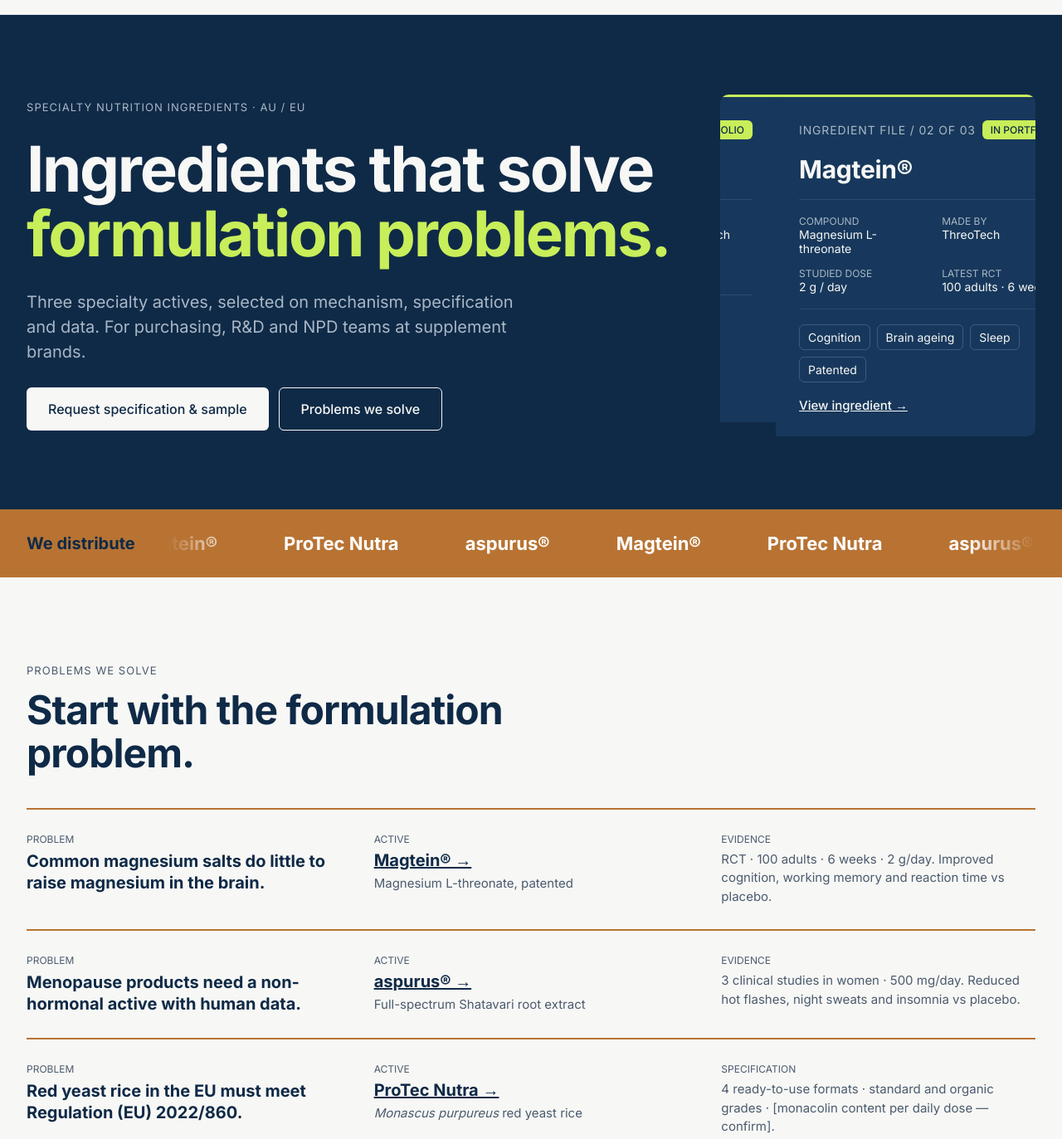
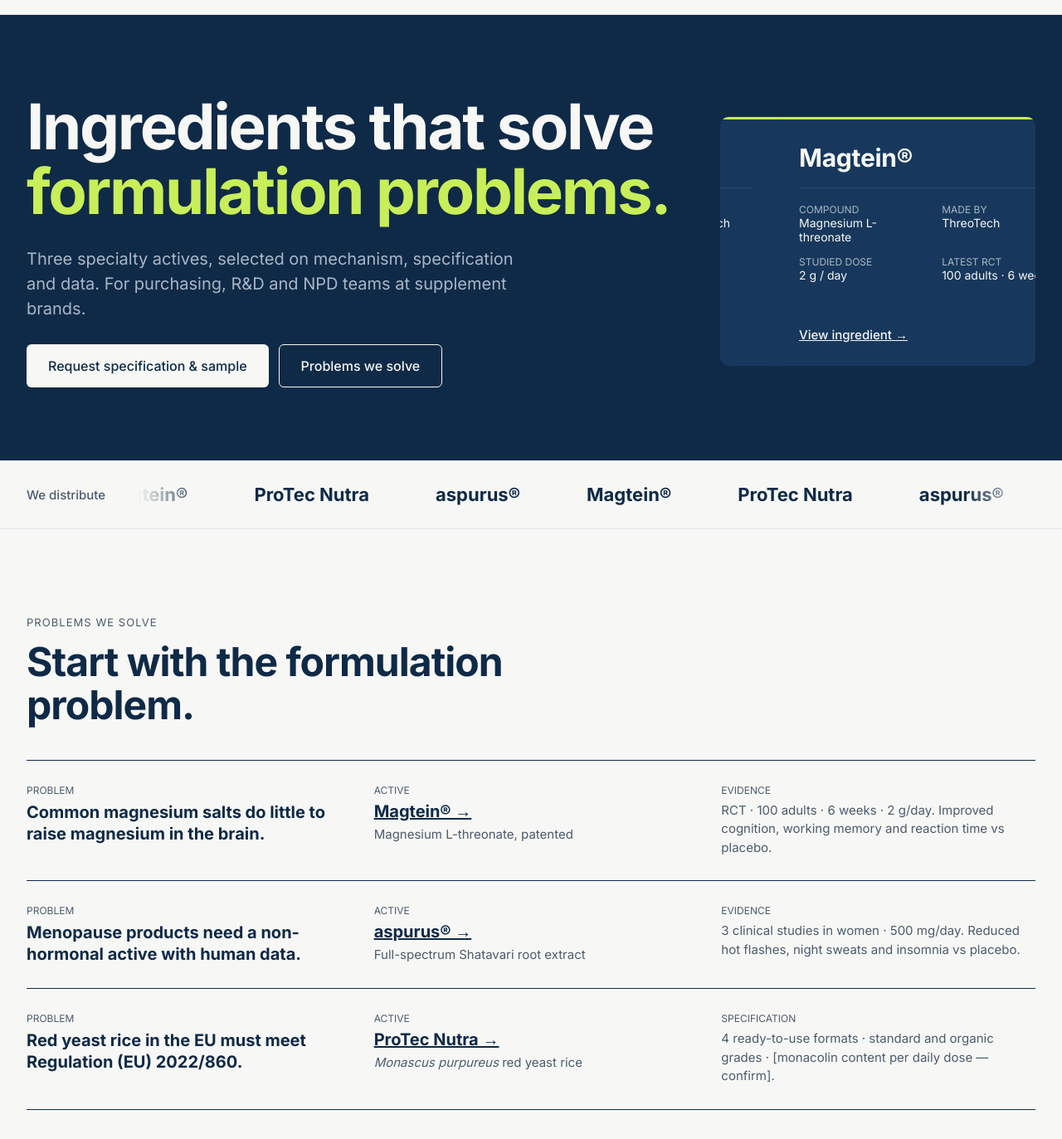
Before and after one commit to IliaParaskevopoulos/igea-website, a plain HTML site: page index.html in a window 1280 px wide. Shown: the part 66-1439 px from the top of the page at 83% size. Drawn offline with Linux system fonts and the light colour scheme; files whose address does not match are found by name.

Commit message:
Calmer homepage: less copper, simpler slider cards
Co-Authored-By: Claude Opus 5.5 <noreply@anthropic.com>
Claude-Session: https://claude.ai/code/session_01MtKpymR6DXGtys9gbi4U9y

```diff
--- a/index.html
+++ b/index.html
@@ -18,7 +18,7 @@ input,select,textarea,button{font-family:inherit}
 @keyframes igea-slide{0%,27%{transform:translateX(0)}33%,60%{transform:translateX(-25%)}66%,93%{transform:translateX(-50%)}100%{transform:translateX(-75%)}}
 .igea-marquee-box{overflow:hidden;flex:1 1 400px;min-width:0;-webkit-mask-image:linear-gradient(90deg,transparent,#000 8%,#000 92%,transparent);mask-image:linear-gradient(90deg,transparent,#000 8%,#000 92%,transparent)}
 .igea-marquee{display:flex;width:max-content;animation:igea-marq 22s linear infinite}
-.igea-marquee span{padding:0 40px;font-size:22px;font-weight:700;white-space:nowrap;color:#FFFFFF}
+.igea-marquee span{padding:0 40px;font-size:22px;font-weight:700;white-space:nowrap;color:#0F2A47}
 @keyframes igea-marq{from{transform:translateX(0)}to{transform:translateX(-50%)}}
 @media (prefers-reduced-motion: reduce){.igea-track,.igea-marquee{animation:none}}
 </style>
@@ -44,7 +44,6 @@ input,select,textarea,button{font-family:inherit}
 <section id="top" style="background: #0F2A47; color: #F7F7F5">
 <div style="max-width: 1240px; margin: 0 auto; padding: 96px 32px 88px; display: flex; flex-wrap: wrap; gap: 56px; align-items: center">
 <div style="flex: 999 1 560px; min-width: 0; display: flex; flex-direction: column; gap: 28px">
-<p style="margin: 0; font-family: 'Inter', system-ui, sans-serif; font-size: 13px; letter-spacing: 0.08em; color: #A9B7C6">SPECIALTY NUTRITION INGREDIENTS · AU / EU</p>
 <h1 style="margin: 0; font-size: clamp(44px, 6vw, 76px); line-height: 1.02; letter-spacing: -0.03em; font-weight: 700">Ingredients that solve <span style="color: #C8EE5A">formulation problems.</span></h1>
 <p style="margin: 0; font-size: 20px; line-height: 1.5; color: #A9B7C6; max-width: 600px">Three specialty actives, selected on mechanism, specification and data. For purchasing, R&amp;D and NPD teams at supplement brands.</p>
 <div style="display: flex; flex-wrap: wrap; gap: 12px">
@@ -56,38 +55,30 @@ input,select,textarea,button{font-family:inherit}
 <div class="igea-carousel" aria-label="Ingredient files" style="flex: 1 1 380px; min-width: 0; max-width: 520px">
 <div class="igea-track">
 <div class="igea-slide">
-<div style="background: #17385C; color: #F7F7F5; border-top: 3px solid #C8EE5A; padding: 28px; display: flex; flex-direction: column; gap: 18px; font-family: 'Inter', system-ui, sans-serif; font-size: 14px; min-height: 340px; box-sizing: border-box">
-<div style="display: flex; justify-content: space-between; align-items: center"><span style="color: #A9B7C6; letter-spacing: 0.06em">INGREDIENT FILE / 01 OF 03</span><span style="background: #C8EE5A; color: #0F2A47; padding: 4px 10px; border-radius: 6px; font-size: 12px; font-weight: 500">IN PORTFOLIO</span></div>
+<div style="background: #17385C; color: #F7F7F5; border-top: 3px solid #C8EE5A; padding: 28px; display: flex; flex-direction: column; gap: 18px; font-family: 'Inter', system-ui, sans-serif; font-size: 14px; height: 300px; box-sizing: border-box">
 <div style="font-family: 'Inter', sans-serif; font-size: 30px; font-weight: 700; letter-spacing: -0.01em">aspurus®</div>
 <div style="display: grid; grid-template-columns: repeat(2, minmax(0, 1fr)); gap: 14px 20px; border-top: 1px solid #2B4A6E; padding-top: 18px"><div><div style="color: #A9B7C6; font-size: 12px">BOTANICAL</div><div><i>Asparagus racemosus</i></div></div><div><div style="color: #A9B7C6; font-size: 12px">MADE BY</div><div>Waleria Healthtech</div></div><div><div style="color: #A9B7C6; font-size: 12px">STUDIED DOSE</div><div>500 mg / day</div></div><div><div style="color: #A9B7C6; font-size: 12px">CLINICAL STUDIES</div><div>3 in women</div></div></div>
-<div style="border-top: 1px solid #2B4A6E; padding-top: 18px; display: flex; flex-wrap: wrap; gap: 8px"><span style="border: 1px solid #3F5C80; padding: 6px 10px; border-radius: 6px">Menopause</span><span style="border: 1px solid #3F5C80; padding: 6px 10px; border-radius: 6px">Hormonal balance</span><span style="border: 1px solid #3F5C80; padding: 6px 10px; border-radius: 6px">Plant-based</span><span style="border: 1px solid #3F5C80; padding: 6px 10px; border-radius: 6px">Award-winning</span></div>
 <a href="aspurus.html" style="color: #F7F7F5; font-family: 'Inter', sans-serif; font-weight: 500; font-size: 15px; margin-top: auto">View ingredient →</a>
 </div>
 </div>
 <div class="igea-slide">
-<div style="background: #17385C; color: #F7F7F5; border-top: 3px solid #C8EE5A; padding: 28px; display: flex; flex-direction: column; gap: 18px; font-family: 'Inter', system-ui, sans-serif; font-size: 14px; min-height: 340px; box-sizing: border-box">
-<div style="display: flex; justify-content: space-between; align-items: center"><span style="color: #A9B7C6; letter-spacing: 0.06em">INGREDIENT FILE / 02 OF 03</span><span style="background: #C8EE5A; color: #0F2A47; padding: 4px 10px; border-radius: 6px; font-size: 12px; font-weight: 500">IN PORTFOLIO</span></div>
+<div style="background: #17385C; color: #F7F7F5; border-top: 3px solid #C8EE5A; padding: 28px; display: flex; flex-direction: column; gap: 18px; font-family: 'Inter', system-ui, sans-serif; font-size: 14px; height: 300px; box-sizing: border-box">
 <div style="font-family: 'Inter', sans-serif; font-size: 30px; font-weight: 700; letter-spacing: -0.01em">Magtein®</div>
 <div style="display: grid; grid-template-columns: repeat(2, minmax(0, 1fr)); gap: 14px 20px; border-top: 1px solid #2B4A6E; padding-top: 18px"><div><div style="color: #A9B7C6; font-size: 12px">COMPOUND</div><div>Magnesium L-threonate</div></div><div><div style="color: #A9B7C6; font-size: 12px">MADE BY</div><div>ThreoTech</div></div><div><div style="color: #A9B7C6; font-size: 12px">STUDIED DOSE</div><div>2 g / day</div></div><div><div style="color: #A9B7C6; font-size: 12px">LATEST RCT</div><div>100 adults · 6 weeks</div></div></div>
-<div style="border-top: 1px solid #2B4A6E; padding-top: 18px; display: flex; flex-wrap: wrap; gap: 8px"><span style="border: 1px solid #3F5C80; padding: 6px 10px; border-radius: 6px">Cognition</span><span style="border: 1px solid #3F5C80; padding: 6px 10px; border-radius: 6px">Brain ageing</span><span style="border: 1px solid #3F5C80; padding: 6px 10px; border-radius: 6px">Sleep</span><span style="border: 1px solid #3F5C80; padding: 6px 10px; border-radius: 6px">Patented</span></div>
 <a href="magtein.html" style="color: #F7F7F5; font-family: 'Inter', sans-serif; font-weight: 500; font-size: 15px; margin-top: auto">View ingredient →</a>
 </div>
 </div>
 <div class="igea-slide">
-<div style="background: #17385C; color: #F7F7F5; border-top: 3px solid #C8EE5A; padding: 28px; display: flex; flex-direction: column; gap: 18px; font-family: 'Inter', system-ui, sans-serif; font-size: 14px; min-height: 340px; box-sizing: border-box">
-<div style="display: flex; justify-content: space-between; align-items: center"><span style="color: #A9B7C6; letter-spacing: 0.06em">INGREDIENT FILE / 03 OF 03</span><span style="background: #C8EE5A; color: #0F2A47; padding: 4px 10px; border-radius: 6px; font-size: 12px; font-weight: 500">IN PORTFOLIO</span></div>
+<div style="background: #17385C; color: #F7F7F5; border-top: 3px solid #C8EE5A; padding: 28px; display: flex; flex-direction: column; gap: 18px; font-family: 'Inter', system-ui, sans-serif; font-size: 14px; height: 300px; box-sizing: border-box">
 <div style="font-family: 'Inter', sans-serif; font-size: 30px; font-weight: 700; letter-spacing: -0.01em">ProTec Nutra</div>
 <div style="display: grid; grid-template-columns: repeat(2, minmax(0, 1fr)); gap: 14px 20px; border-top: 1px solid #2B4A6E; padding-top: 18px"><div><div style="color: #A9B7C6; font-size: 12px">SOURCE</div><div><i>Monascus purpureus</i></div></div><div><div style="color: #A9B7C6; font-size: 12px">FORMATS</div><div>Powder · granule · beadlet · capsule</div></div><div><div style="color: #A9B7C6; font-size: 12px">GRADES</div><div>Standard &amp; organic</div></div><div><div style="color: #A9B7C6; font-size: 12px">EU RULE</div><div>Reg. (EU) 2022/860</div></div></div>
-<div style="border-top: 1px solid #2B4A6E; padding-top: 18px; display: flex; flex-wrap: wrap; gap: 8px"><span style="border: 1px solid #3F5C80; padding: 6px 10px; border-radius: 6px">Heart health</span><span style="border: 1px solid #3F5C80; padding: 6px 10px; border-radius: 6px">Fermented</span><span style="border: 1px solid #3F5C80; padding: 6px 10px; border-radius: 6px">Organic option</span><span style="border: 1px solid #3F5C80; padding: 6px 10px; border-radius: 6px">EU supplements</span></div>
 <a href="protec-nutra.html" style="color: #F7F7F5; font-family: 'Inter', sans-serif; font-weight: 500; font-size: 15px; margin-top: auto">View ingredient →</a>
 </div>
 </div>
 <div class="igea-slide" aria-hidden="true">
-<div style="background: #17385C; color: #F7F7F5; border-top: 3px solid #C8EE5A; padding: 28px; display: flex; flex-direction: column; gap: 18px; font-family: 'Inter', system-ui, sans-serif; font-size: 14px; min-height: 340px; box-sizing: border-box">
-<div style="display: flex; justify-content: space-between; align-items: center"><span style="color: #A9B7C6; letter-spacing: 0.06em">INGREDIENT FILE / 01 OF 03</span><span style="background: #C8EE5A; color: #0F2A47; padding: 4px 10px; border-radius: 6px; font-size: 12px; font-weight: 500">IN PORTFOLIO</span></div>
+<div style="background: #17385C; color: #F7F7F5; border-top: 3px solid #C8EE5A; padding: 28px; display: flex; flex-direction: column; gap: 18px; font-family: 'Inter', system-ui, sans-serif; font-size: 14px; height: 300px; box-sizing: border-box">
 <div style="font-family: 'Inter', sans-serif; font-size: 30px; font-weight: 700; letter-spacing: -0.01em">aspurus®</div>
 <div style="display: grid; grid-template-columns: repeat(2, minmax(0, 1fr)); gap: 14px 20px; border-top: 1px solid #2B4A6E; padding-top: 18px"><div><div style="color: #A9B7C6; font-size: 12px">BOTANICAL</div><div><i>Asparagus racemosus</i></div></div><div><div style="color: #A9B7C6; font-size: 12px">MADE BY</div><div>Waleria Healthtech</div></div><div><div style="color: #A9B7C6; font-size: 12px">STUDIED DOSE</div><div>500 mg / day</div></div><div><div style="color: #A9B7C6; font-size: 12px">CLINICAL STUDIES</div><div>3 in women</div></div></div>
-<div style="border-top: 1px solid #2B4A6E; padding-top: 18px; display: flex; flex-wrap: wrap; gap: 8px"><span style="border: 1px solid #3F5C80; padding: 6px 10px; border-radius: 6px">Menopause</span><span style="border: 1px solid #3F5C80; padding: 6px 10px; border-radius: 6px">Hormonal balance</span><span style="border: 1px solid #3F5C80; padding: 6px 10px; border-radius: 6px">Plant-based</span><span style="border: 1px solid #3F5C80; padding: 6px 10px; border-radius: 6px">Award-winning</span></div>
 <a href="aspurus.html" tabindex="-1" style="color: #F7F7F5; font-family: 'Inter', sans-serif; font-weight: 500; font-size: 15px; margin-top: auto">View ingredient →</a>
 </div>
 </div>
@@ -97,9 +88,9 @@ input,select,textarea,button{font-family:inherit}
 </section>
 
 <!-- PARTNER STRIP -->
-<section aria-label="Ingredient brands we distribute" style="background: #B87333">
+<section aria-label="Ingredient brands we distribute" style="border-bottom: 1px solid #DDE2E8">
 <div style="max-width: 1240px; margin: 0 auto; padding: 28px 32px; display: flex; flex-wrap: wrap; gap: 24px 40px; align-items: center">
-<span style="font-size: 20px; font-weight: 700; color: #0F2A47; white-space: nowrap">We distribute</span>
+<span style="font-size: 15px; font-weight: 500; color: #4B5B6E; white-space: nowrap">We distribute</span>
 <div class="igea-marquee-box">
 <div class="igea-marquee">
 <span>aspurus®</span><span>Magtein®</span><span>ProTec Nutra</span><span>aspurus®</span><span>Magtein®</span><span>ProTec Nutra</span>
@@ -115,17 +106,17 @@ input,select,textarea,button{font-family:inherit}
 <h2 style="margin: 0; font-size: clamp(34px, 4vw, 48px); line-height: 1.08; letter-spacing: -0.02em; font-weight: 700">Start with the formulation problem.</h2>
 </div>
 <div style="display: flex; flex-direction: column">
-<div style="display: grid; grid-template-columns: repeat(auto-fit, minmax(260px, 1fr)); gap: 12px 40px; padding: 28px 0; border-top: 2px solid #B87333">
+<div style="display: grid; grid-template-columns: repeat(auto-fit, minmax(260px, 1fr)); gap: 12px 40px; padding: 28px 0; border-top: 1px solid #0F2A47">
 <div style="display: flex; flex-direction: column; gap: 6px"><span style="font-family: 'Inter', system-ui, sans-serif; font-size: 12px; color: #4B5B6E">PROBLEM</span><span style="font-size: 20px; font-weight: 700; line-height: 1.3">Common magnesium salts do little to raise magnesium in the brain.</span></div>
 <div style="display: flex; flex-direction: column; gap: 6px"><span style="font-family: 'Inter', system-ui, sans-serif; font-size: 12px; color: #4B5B6E">ACTIVE</span><a href="magtein.html" style="font-size: 20px; font-weight: 700">Magtein® →</a><span style="font-size: 15px; color: #4B5B6E">Magnesium L-threonate, patented</span></div>
 <div style="display: flex; flex-direction: column; gap: 6px"><span style="font-family: 'Inter', system-ui, sans-serif; font-size: 12px; color: #4B5B6E">EVIDENCE</span><span style="font-size: 15px; line-height: 1.5; color: #4B5B6E">RCT · 100 adults · 6 weeks · 2 g/day. Improved cognition, working memory and reaction time vs placebo.</span></div>
 </div>
-<div style="display: grid; grid-template-columns: repeat(auto-fit, minmax(260px, 1fr)); gap: 12px 40px; padding: 28px 0; border-top: 2px solid #B87333">
+<div style="display: grid; grid-template-columns: repeat(auto-fit, minmax(260px, 1fr)); gap: 12px 40px; padding: 28px 0; border-top: 1px solid #0F2A47">
 <div style="display: flex; flex-direction: column; gap: 6px"><span style="font-family: 'Inter', system-ui, sans-serif; font-size: 12px; color: #4B5B6E">PROBLEM</span><span style="font-size: 20px; font-weight: 700; line-height: 1.3">Menopause products need a non-hormonal active with human data.</span></div>
 <div style="display: flex; flex-direction: column; gap: 6px"><span style="font-family: 'Inter', system-ui, sans-serif; font-size: 12px; color: #4B5B6E">ACTIVE</span><a href="aspurus.html" style="font-size: 20px; font-weight: 700">aspurus® →</a><span style="font-size: 15px; color: #4B5B6E">Full-spectrum Shatavari root extract</span></div>
 <div style="display: flex; flex-direction: column; gap: 6px"><span style="font-family: 'Inter', system-ui, sans-serif; font-size: 12px; color: #4B5B6E">EVIDENCE</span><span style="font-size: 15px; line-height: 1.5; color: #4B5B6E">3 clinical studies in women · 500 mg/day. Reduced hot flashes, night sweats and insomnia vs placebo.</span></div>
 </div>
-<div style="display: grid; grid-template-columns: repeat(auto-fit, minmax(260px, 1fr)); gap: 12px 40px; padding: 28px 0; border-top: 2px solid #B87333; border-bottom: 2px solid #B87333">
+<div style="display: grid; grid-template-columns: repeat(auto-fit, minmax(260px, 1fr)); gap: 12px 40px; padding: 28px 0; border-top: 1px solid #0F2A47; border-bottom: 1px solid #0F2A47">
 <div style="display: flex; flex-direction: column; gap: 6px"><span style="font-family: 'Inter', system-ui, sans-serif; font-size: 12px; color: #4B5B6E">PROBLEM</span><span style="font-size: 20px; font-weight: 700; line-height: 1.3">Red yeast rice in the EU must meet Regulation (EU) 2022/860.</span></div>
 <div style="display: flex; flex-direction: column; gap: 6px"><span style="font-family: 'Inter', system-ui, sans-serif; font-size: 12px; color: #4B5B6E">ACTIVE</span><a href="protec-nutra.html" style="font-size: 20px; font-weight: 700">ProTec Nutra →</a><span style="font-size: 15px; color: #4B5B6E"><i>Monascus purpureus</i> red yeast rice</span></div>
 <div style="display: flex; flex-direction: column; gap: 6px"><span style="font-family: 'Inter', system-ui, sans-serif; font-size: 12px; color: #4B5B6E">SPECIFICATION</span><span style="font-size: 15px; line-height: 1.5; color: #4B5B6E">4 ready-to-use formats · standard and organic grades · [monacolin content per daily dose — confirm].</span></div>
```
